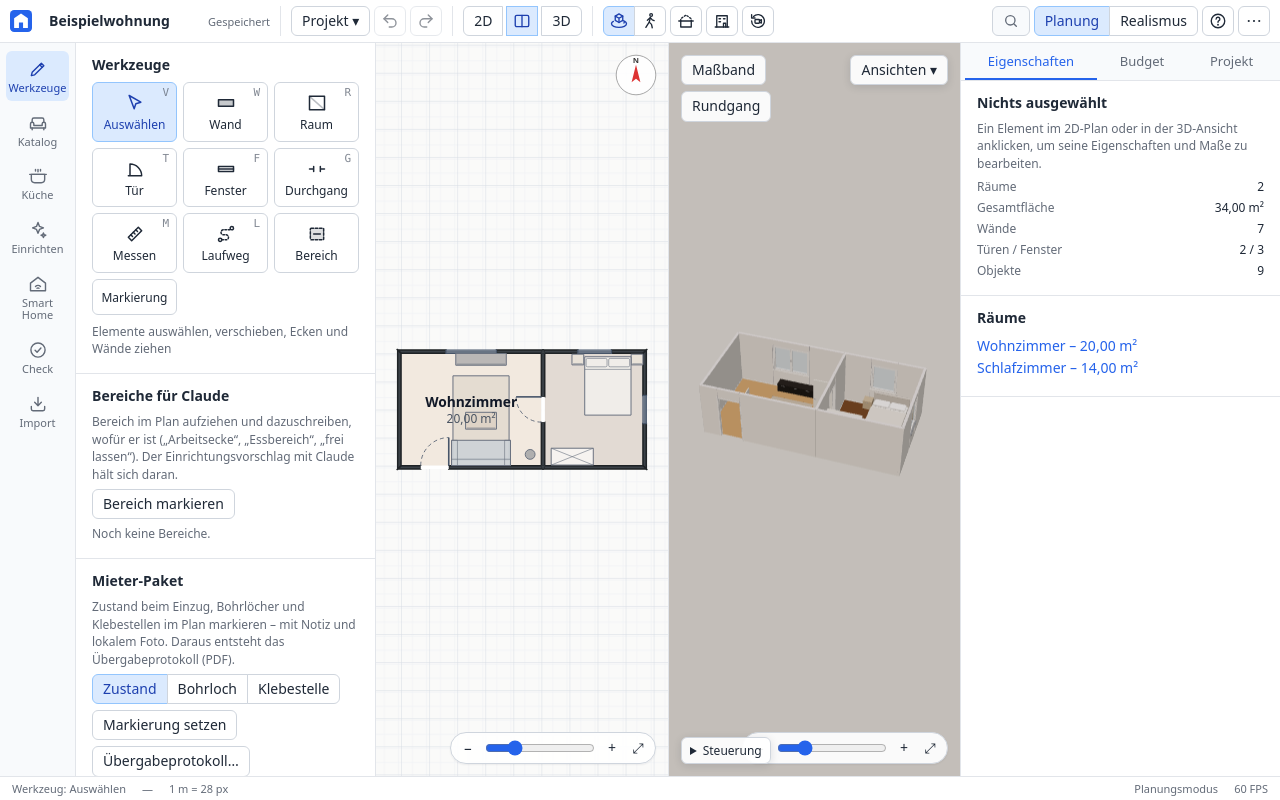
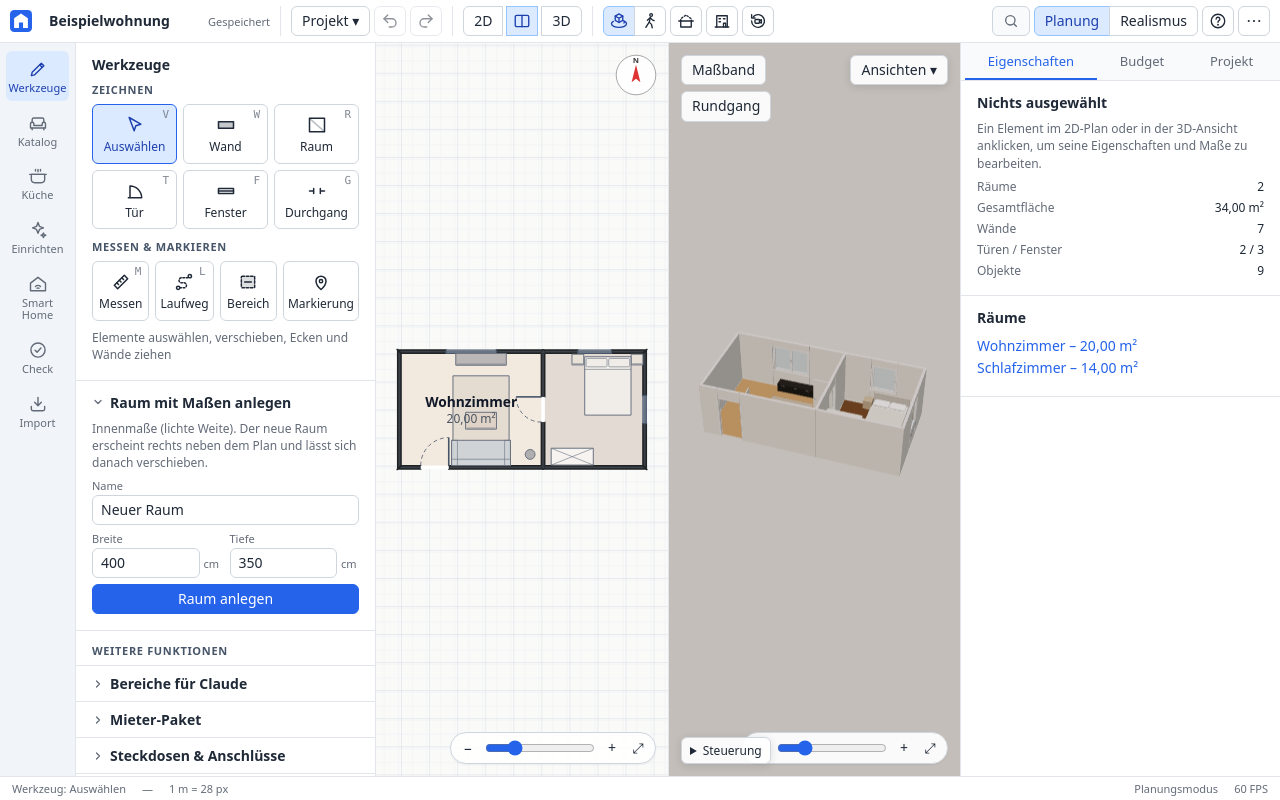
Before and after one commit to mgritsch04/wohnungsplaner-3d, a React (Vite) app: page / in a window 1280 px wide. Built offline with nearby package versions, Linux system fonts and the light colour scheme.

Commit message:
feat: Werkzeuge-Reiter aufgeräumt und optischer Feinschliff (#486)
Refs mgritsch04/wohnungsplaner-3d#461

```diff
--- a/src/styles.css
+++ b/src/styles.css
@@ -2572,3 +2572,70 @@ code {
   margin-left: 4px;
   vertical-align: middle;
 }
+
+/* Werkzeuge-Reiter aufgeräumt (#461): Werkzeuge in zwei benannten Gruppen, Fachfunktionen und Einstellungen eingeklappt darunter */
+.tool-group + .tool-group {
+  margin-top: var(--space-4);
+}
+.tool-group-label {
+  margin: 0 0 var(--space-2);
+  font-size: var(--font-size-xs);
+  font-weight: var(--font-weight-semibold);
+  text-transform: uppercase;
+  letter-spacing: 0.06em;
+  color: var(--color-text-subtle);
+}
+.tool-group[aria-label='Messen & markieren'] .tool-grid {
+  grid-template-columns: repeat(4, 1fr);
+}
+.panel-divider {
+  margin: 0;
+  padding: var(--space-5) var(--space-6) var(--space-2);
+  font-size: var(--font-size-xs);
+  font-weight: var(--font-weight-semibold);
+  text-transform: uppercase;
+  letter-spacing: 0.06em;
+  color: var(--color-text-subtle);
+  border-bottom: 1px solid var(--color-border);
+}
+.panel-divider + .panel-group-collapsed,
+.panel-group-collapsed + .panel-group-collapsed {
+  padding-top: var(--space-3);
+}
+.panel-group-collapsed {
+  padding-bottom: var(--space-3);
+}
+.panel-group-collapsed header {
+  margin-bottom: 0;
+}
+@media (max-width: 760px) {
+  .panel-divider {
+    padding: var(--space-4) var(--space-4) var(--space-2);
+  }
+}
+
+/* ---------- optischer Feinschliff (#461) ---------- */
+/* Symbolleiste: Fläche einen Hauch abgesetzt */
+.app:not(.phone) .panel.left .tabs.rail {
+  background: var(--color-surface-sunken, var(--color-bg));
+}
+/* Werkzeug-Hinweis im Plan: bricht um statt abgeschnitten zu werden und lässt die Nordnadel frei */
+.editor-hint {
+  white-space: normal;
+  text-align: center;
+  max-width: min(520px, calc(100% - 140px));
+  border-radius: var(--radius-lg, 12px);
+  box-shadow: var(--shadow-md);
+  line-height: 1.35;
+}
+/* Werkzeugknöpfe: weicher Hover, aktiver Knopf mit Akzentrand */
+.tool-btn {
+  transition: background-color 0.12s, border-color 0.12s, box-shadow 0.12s;
+}
+.tool-btn:hover:not(:disabled):not(.active) {
+  border-color: var(--color-border-strong, var(--color-text-subtle));
+  box-shadow: var(--shadow-sm);
+}
+.tool-btn.active {
+  border-color: var(--color-accent);
+}
--- a/src/ui/panels/MarksSection.tsx
+++ b/src/ui/panels/MarksSection.tsx
@@ -6,7 +6,7 @@ import { openHandoverView } from '../../export/HandoverView';
 import { useAssetUrl } from '../../persistence/useAssetUrl';
 import { useProjectStore } from '../../store/projectStore';
 import { useUiStore } from '../../store/uiStore';
-import { Section } from '../fields';
+import { PanelGroup } from '../fields';
 import { pickMarkPhoto } from '../markPhoto';
 
 /** Mieter-Paket (#362): Markierungen für Übergabeprotokoll und Bohrloch-Plan. */
@@ -28,7 +28,7 @@ export function MarksSection() {
     });
 
   return (
-    <Section title="Mieter-Paket">
+    <PanelGroup groupKey="tools.marks" title="Mieter-Paket" defaultOpen={false}>
       <p className="muted small">Zustand beim Einzug, Bohrlöcher und Klebestellen im Plan markieren – mit Notiz und lokalem Foto. Daraus entsteht das Übergabeprotokoll (PDF).</p>
       <div className="segmented" role="group" aria-label="Art der Markierung" data-testid="mark-kind">
         {MARK_KINDS.map((k) => (
@@ -54,7 +54,7 @@ export function MarksSection() {
           ))}
         </div>
       ))}
-    </Section>
+    </PanelGroup>
   );
 }
 
--- a/src/ui/panels/ToolsPanel.tsx
+++ b/src/ui/panels/ToolsPanel.tsx
@@ -1,4 +1,4 @@
-import { useState } from 'react';
+import { useEffect, useState } from 'react';
 import { addRectRoom } from '../../model/operations';
 import { boundsOf } from '../../model/vec';
 import { DEFAULT_FLOOR_MATERIAL_ID } from '../../model/materials';
@@ -10,19 +10,20 @@ import { ZonesSection } from './ZonesSection';
 import { FIXTURE_KINDS, FIXTURE_LABEL } from '../../model/fixtures';
 import { guessAndPlaceSockets } from '../../installation/actions';
 import { useFixtureStore } from '../../installation/fixtureStore';
+import { usePanelGroupStore } from '../panelGroupStore';
 import { CheckField, NumberField, PanelGroup, Section, SelectField, TextField } from '../fields';
 
-const TOOLS: { id: Tool; label: string; key: string; hint: string }[] = [
-  { id: 'select', label: 'Auswählen', key: 'V', hint: 'Elemente auswählen, verschieben, Ecken und Wände ziehen' },
-  { id: 'wall', label: 'Wand', key: 'W', hint: 'Wände zeichnen – Länge numerisch eingeben möglich' },
-  { id: 'room', label: 'Raum', key: 'R', hint: 'Rechteckigen Raum aufziehen oder umschlossene Fläche anklicken' },
-  { id: 'door', label: 'Tür', key: 'T', hint: 'Tür in eine Wand setzen' },
-  { id: 'window', label: 'Fenster', key: 'F', hint: 'Fenster in eine Wand setzen' },
-  { id: 'passage', label: 'Durchgang', key: 'G', hint: 'Türlose Öffnung in eine Wand setzen' },
-  { id: 'measure', label: 'Messen', key: 'M', hint: 'Abstand zwischen zwei Punkten messen' },
-  { id: 'walkpath', label: 'Laufweg', key: 'L', hint: 'Kürzesten begehbaren Weg zwischen zwei Punkten messen' },
-  { id: 'zone', label: 'Bereich', key: '', hint: 'Bereich aufziehen (oder Punkte klicken für eine freie Form, Doppelklick schließt) und dazuschreiben, wofür er ist – für den Einrichtungsvorschlag mit Claude' },
-  { id: 'mark', label: 'Markierung', key: '', hint: 'Mieter-Paket: Zustand, Bohrloch oder Klebestelle im Plan setzen' },
+const TOOLS: { id: Tool; label: string; key: string; hint: string; group: 'draw' | 'mark' }[] = [
+  { group: 'draw', id: 'select', label: 'Auswählen', key: 'V', hint: 'Elemente auswählen, verschieben, Ecken und Wände ziehen' },
+  { group: 'draw', id: 'wall', label: 'Wand', key: 'W', hint: 'Wände zeichnen – Länge numerisch eingeben möglich' },
+  { group: 'draw', id: 'room', label: 'Raum', key: 'R', hint: 'Rechteckigen Raum aufziehen oder umschlossene Fläche anklicken' },
+  { group: 'draw', id: 'door', label: 'Tür', key: 'T', hint: 'Tür in eine Wand setzen' },
+  { group: 'draw', id: 'window', label: 'Fenster', key: 'F', hint: 'Fenster in eine Wand setzen' },
+  { group: 'draw', id: 'passage', label: 'Durchgang', key: 'G', hint: 'Türlose Öffnung in eine Wand setzen' },
+  { group: 'mark', id: 'measure', label: 'Messen', key: 'M', hint: 'Abstand zwischen zwei Punkten messen' },
+  { group: 'mark', id: 'walkpath', label: 'Laufweg', key: 'L', hint: 'Kürzesten begehbaren Weg zwischen zwei Punkten messen' },
+  { group: 'mark', id: 'zone', label: 'Bereich', key: '', hint: 'Bereich aufziehen (oder Punkte klicken für eine freie Form, Doppelklick schließt) und dazuschreiben, wofür er ist – für den Einrichtungsvorschlag mit Claude' },
+  { group: 'mark', id: 'mark', label: 'Markierung', key: '', hint: 'Mieter-Paket: Zustand, Bohrloch oder Klebestelle im Plan setzen' },
 ];
 
 export function ToolsPanel() {
@@ -34,6 +35,12 @@ export function ToolsPanel() {
   const apply = useProjectStore((s) => s.apply);
   const fixtureCount = useProjectStore((s) => s.project.fixtures.length);
   const [room, setRoom] = useState({ name: 'Neuer Raum', width: 4, depth: 3.5 });
+
+  // Bereich/Markierung brauchen ihre Einstellungen und Listen: Gruppe beim Wählen des Werkzeugs aufklappen (#461)
+  useEffect(() => {
+    const key = TOOL_GROUP[tool];
+    if (key) usePanelGroupStore.getState().setOpen(key, true);
+  }, [tool]);
 
   const createRoom = () => {
     let id = '';
@@ -59,15 +66,8 @@ export function ToolsPanel() {
   return (
     <div className="panel-scroll">
       <Section title="Werkzeuge">
-        <div className="tool-grid">
-          {TOOLS.map((t) => (
-            <button key={t.id} className={`tool-btn ${tool === t.id ? 'active' : ''}`} onClick={() => setTool(t.id)} title={t.key ? `${t.hint} (${t.key})` : t.hint}>
-              <ToolIcon id={t.id} />
-              <span>{t.label}</span>
-              {t.key && <kbd>{t.key}</kbd>}
-            </button>
-          ))}
-        </div>
+        <ToolGrid label="Zeichnen" tools={TOOLS.filter((t) => t.group === 'draw')} active={tool} onPick={setTool} />
+        <ToolGrid label="Messen & markieren" tools={TOOLS.filter((t) => t.group === 'mark')} active={tool} onPick={setTool} />
         <p className="tool-hint muted small" data-testid="tool-hint">
           {TOOLS.find((t) => t.id === tool)?.hint}
         </p>
@@ -77,10 +77,6 @@ export function ToolsPanel() {
           </button>
         )}
       </Section>
-
-      <ZonesSection />
-
-      <MarksSection />
 
       <PanelGroup groupKey="tools.room" title="Raum mit Maßen anlegen">
         <p className="muted small">Innenmaße (lichte Weite). Der neue Raum erscheint rechts neben dem Plan und lässt sich danach verschieben.</p>
@@ -93,6 +89,23 @@ export function ToolsPanel() {
           Raum anlegen
         </button>
       </PanelGroup>
+
+      <p className="panel-divider">Weitere Funktionen</p>
+
+      <ZonesSection />
+
+      <MarksSection />
+
+      <InstallationGroup count={fixtureCount} />
+
+      <PanelGroup groupKey="tools.lights" title="Beleuchtung" defaultOpen={false}>
+        <button className="block" onClick={addLight}>
+          + Deckenleuchte hinzufügen
+        </button>
+        <p className="muted small">Leuchten wirken in der 3D-Ansicht (Lichtfarbe und Helligkeit rechts einstellbar).</p>
+      </PanelGroup>
+
+      <p className="panel-divider">Einstellungen</p>
 
       <PanelGroup groupKey="tools.walls" title="Neue Wände" defaultOpen={false}>
         <div className="field-row">
@@ -186,15 +199,25 @@ export function ToolsPanel() {
           title="Lücken zwischen Möbeln, Möbel und Wand sowie Türen schmaler als die Mindestbreite rot markieren (2D und 3D)"
         />
       </PanelGroup>
+    </div>
+  );
+}
 
-      <PanelGroup groupKey="tools.lights" title="Beleuchtung" defaultOpen={false}>
-        <button className="block" onClick={addLight}>
-          + Deckenleuchte hinzufügen
-        </button>
-        <p className="muted small">Leuchten wirken in der 3D-Ansicht (Lichtfarbe und Helligkeit rechts einstellbar).</p>
-      </PanelGroup>
+const TOOL_GROUP: Partial<Record<Tool, string>> = { zone: 'tools.zones', mark: 'tools.marks' };
 
-      <InstallationGroup count={fixtureCount} />
+function ToolGrid({ label, tools, active, onPick }: { label: string; tools: typeof TOOLS; active: Tool; onPick: (t: Tool) => void }) {
+  return (
+    <div className="tool-group" role="group" aria-label={label}>
+      <p className="tool-group-label">{label}</p>
+      <div className="tool-grid">
+        {tools.map((t) => (
+          <button key={t.id} className={`tool-btn ${active === t.id ? 'active' : ''}`} aria-pressed={active === t.id} onClick={() => onPick(t.id)} title={t.key ? `${t.hint} (${t.key})` : t.hint}>
+            <ToolIcon id={t.id} />
+            <span>{t.label}</span>
+            {t.key && <kbd>{t.key}</kbd>}
+          </button>
+        ))}
+      </div>
     </div>
   );
 }
@@ -293,6 +316,13 @@ function ToolIcon({ id }: { id: Tool }) {
           <path d="M8 12h8" />
         </svg>
       );
+    case 'mark':
+      return (
+        <svg {...common}>
+          <path d="M12 21s-6-5.3-6-10a6 6 0 0 1 12 0c0 4.7-6 10-6 10z" />
+          <circle cx="12" cy="11" r="2" />
+        </svg>
+      );
     default:
       return null;
   }
--- a/src/ui/panels/ZonesSection.tsx
+++ b/src/ui/panels/ZonesSection.tsx
@@ -3,7 +3,7 @@ import { derivePlan } from "../../model/derived";
 import { zoneArea, zoneColor, zoneRoomId } from "../../model/zones";
 import { useProjectStore } from "../../store/projectStore";
 import { useUiStore } from "../../store/uiStore";
-import { Section } from "../fields";
+import { PanelGroup } from "../fields";
 
 /**
  * Marked areas (#416): draw an area in the plan and write what it is for; the Claude furnishing
@@ -21,7 +21,7 @@ export function ZonesSection() {
       : "außerhalb der Räume";
 
   return (
-    <Section title="Bereiche für Claude">
+    <PanelGroup groupKey="tools.zones" title="Bereiche für Claude" defaultOpen={false}>
       <p className="muted small">
         Bereich im Plan aufziehen und dazuschreiben, wofür er ist
         („Arbeitsecke“, „Essbereich“, „frei lassen“). Der Einrichtungsvorschlag
@@ -77,6 +77,6 @@ export function ZonesSection() {
           </div>
         );
       })}
-    </Section>
+    </PanelGroup>
   );
 }
```
Also changed, not shown: 2 other files (tests, documents, lock files or other folders).
